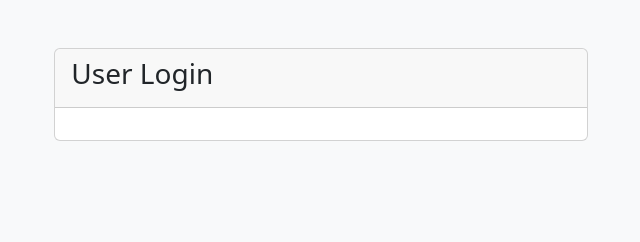
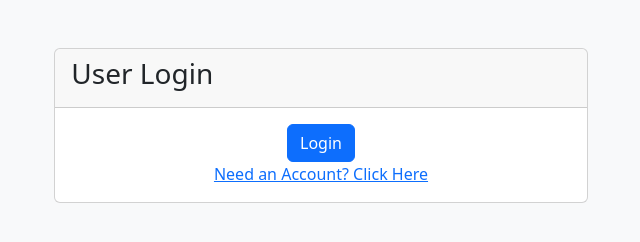
Before and after one commit to RubyLake/CSC3100, a plain HTML site: page GroupWork/smartCoup.html in a window 1280 px wide. Shown: the whole page, without its empty margins (319-959 px from the left). Drawn offline with nearby package versions, Linux system fonts and the light colour scheme; some packages are replaced by stand-ins of ours; a script that the page names is missing.

Commit message:
minor changes to html
Placed button into a div for displaying, and set up a tag for creation of new accounts

```diff
--- a/GroupWork/smartCoup.html
+++ b/GroupWork/smartCoup.html
@@ -9,7 +9,9 @@
 </head>
 <body class = "bg-light">
 
+    <!--Create a centered container for cards // maybe change?-->
     <div class="d-flex col-12 justify-content-center align-items-center vh-108">
+        <!--Login Page // Default-->
         <div class="card col-12 col-md-5 mt-5" id = "loginCard">
             <div class ="card-header">
                 <h3>User Login</h3>
@@ -17,8 +19,18 @@
             <form>
                 <div class ="card-body">
                     <div class = "form-group">
-                        <!-- Form Element-->
-
+                        <!--Email input-->
+                    </div>
+                    <div class = "form-group">
+                        <!--Password input-->
+                    </div>
+                    <!-- Div used for positioning of button element-->
+                    <div class="col-12 d-flex justify-content-center">
+                        <button type = "button" id="btnLogin" class="btn btn-primary">Login</button>
+                    </div>
+                    <div class="col-12 d-flex justify-content-center">
+                        <a class="col-12 text-center btnToggle" data-card="Login">Need an Account?  Click Here</a>
+                    </div>
             </form>
         </div>
     </div>
```
